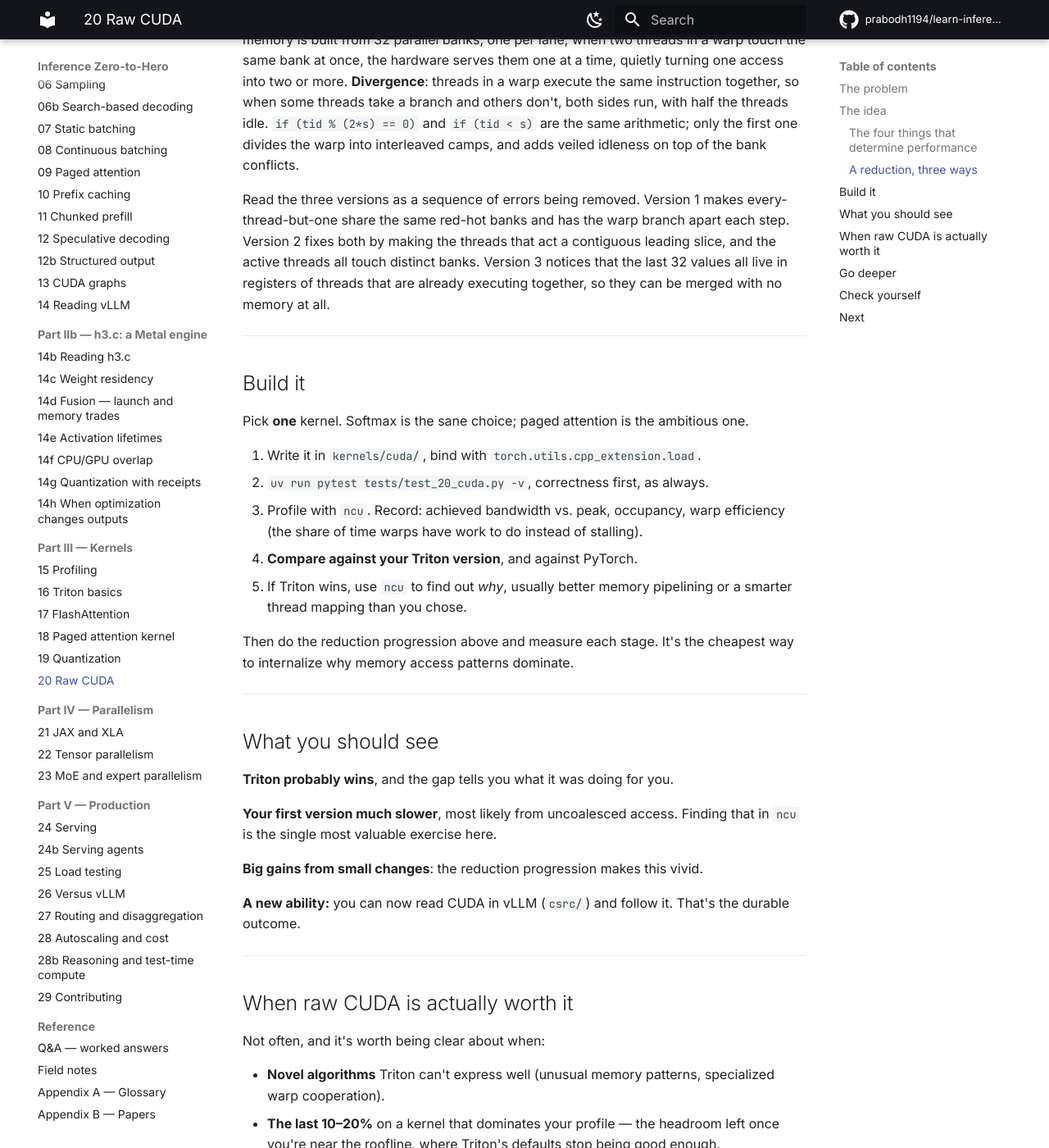
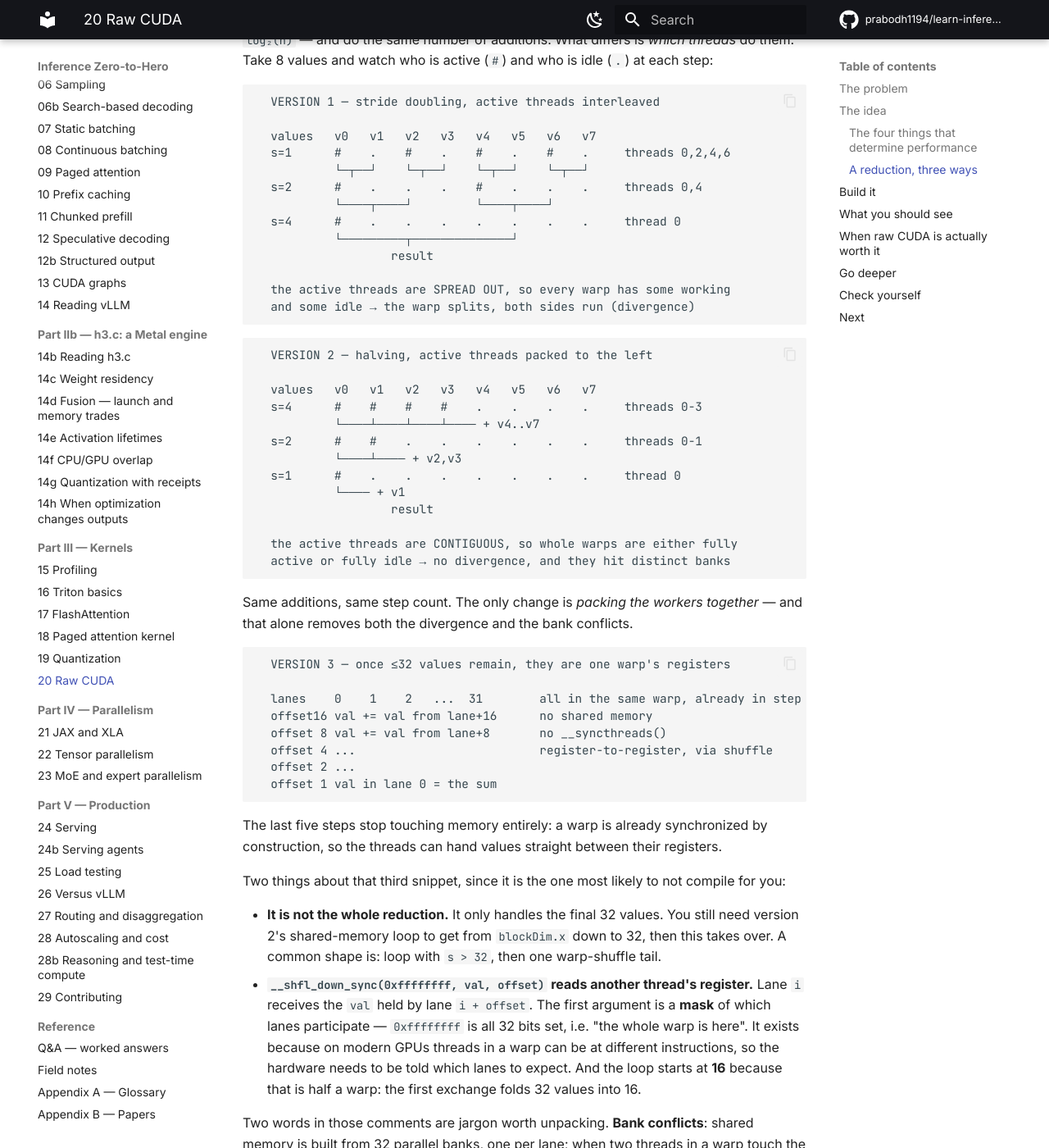
Before and after one commit to prabodh1194/learn-inference, an MkDocs documentation site: the page built from book/20-raw-cuda.md, in a window 1280 px wide and 1400 px high, scrolled down 2976 px. Shown: the whole window at 82% size. Built offline with MkDocs 1.6.1 and Material for MkDocs 9.7.7, drawn with Linux system fonts in a browser that asks for light colours; comment, search, counter and statistics services are not loaded.

Commit message:
book: L20 -- draw the reduction trees, explain __shfl_down_sync
Both reviews flagged this as the book's most diagrammable idea shown as bare
code: three reduction variants presented as three loops, with the difference
between them explained only in prose ("makes every-thread-but-one share the same
red-hot banks") -- which is describing a picture rather than drawing one.

Adds active/idle thread diagrams over 8 values for versions 1 and 2, showing
that both do the same additions in the same log2(n) steps and differ only in
WHICH threads are active: version 1 spreads them (so every warp has working and
idle lanes -> divergence), version 2 packs them contiguously (so whole warps are
uniformly active or idle -> no divergence, and distinct banks). Packing the
workers together is the entire fix. Version 3 drawn as lane-to-lane register
exchange with no memory row at all.

Also closes two gaps that would stop a reader compiling it:
- Version 3's snippet is only the final-32 tail, not a whole reduction -- you
  still need version 2's loop to get down to 32 first. Said so explicitly.
- __shfl_down_sync's arguments were never explained. Lane i receives lane
  i+offset's val; 0xffffffff is the participating-lane mask (all 32 present),
  needed because threads in a warp can sit at different instructions; the loop
  starts at 16 because that is half a warp.

Co-Authored-By: Claude Opus 5 <noreply@anthropic.com>

````diff
--- a/book/20-raw-cuda.md
+++ b/book/20-raw-cuda.md
@@ -124,6 +124,76 @@ for (int offset = 16; offset > 0; offset /= 2)
 Version 1 to version 3 is often several×. Every step is a memory-access or
 divergence insight, not an arithmetic one, which by now should sound familiar.
 
+**See the difference.** All three compute the same sum in the same number of
+steps — `log₂(n)` — and do the same number of additions. What differs is *which
+threads* do them. Take 8 values and watch who is active (`#`) and who is idle
+(`.`) at each step:
+
+```
+  VERSION 1 — stride doubling, active threads interleaved
+
+  values   v0   v1   v2   v3   v4   v5   v6   v7
+  s=1      #    .    #    .    #    .    #    .     threads 0,2,4,6
+           └─┬──┘    └─┬──┘    └─┬──┘    └─┬──┘
+  s=2      #    .    .    .    #    .    .    .     threads 0,4
+           └────┬────┘         └────┬────┘
+  s=4      #    .    .    .    .    .    .    .     thread 0
+           └─────────┬──────────────┘
+                   result
+
+  the active threads are SPREAD OUT, so every warp has some working
+  and some idle → the warp splits, both sides run (divergence)
+```
+
+```
+  VERSION 2 — halving, active threads packed to the left
+
+  values   v0   v1   v2   v3   v4   v5   v6   v7
+  s=4      #    #    #    #    .    .    .    .     threads 0-3
+           └────┴────┴────┴──── + v4..v7
+  s=2      #    #    .    .    .    .    .    .     threads 0-1
+           └────┴──── + v2,v3
+  s=1      #    .    .    .    .    .    .    .     thread 0
+           └──── + v1
+                   result
+
+  the active threads are CONTIGUOUS, so whole warps are either fully
+  active or fully idle → no divergence, and they hit distinct banks
+```
+
+Same additions, same step count. The only change is *packing the workers
+together* — and that alone removes both the divergence and the bank conflicts.
+
+```
+  VERSION 3 — once ≤32 values remain, they are one warp's registers
+
+  lanes    0    1    2   ...  31        all in the same warp, already in step
+  offset16 val += val from lane+16      no shared memory
+  offset 8 val += val from lane+8       no __syncthreads()
+  offset 4 ...                          register-to-register, via shuffle
+  offset 2 ...
+  offset 1 val in lane 0 = the sum
+```
+
+The last five steps stop touching memory entirely: a warp is already
+synchronized by construction, so the threads can hand values straight between
+their registers.
+
+Two things about that third snippet, since it is the one most likely to not
+compile for you:
+
+- **It is not the whole reduction.** It only handles the final 32 values. You
+  still need version 2's shared-memory loop to get from `blockDim.x` down to
+  32, then this takes over. A common shape is: loop with `s > 32`, then one
+  warp-shuffle tail.
+- **`__shfl_down_sync(0xffffffff, val, offset)` reads another thread's
+  register.** Lane `i` receives the `val` held by lane `i + offset`. The first
+  argument is a **mask** of which lanes participate — `0xffffffff` is all 32
+  bits set, i.e. "the whole warp is here". It exists because on modern GPUs
+  threads in a warp can be at different instructions, so the hardware needs to
+  be told which lanes to expect. And the loop starts at **16** because that is
+  half a warp: the first exchange folds 32 values into 16.
+
 Two words in those comments are jargon worth unpacking. **Bank conflicts**:
 shared memory is built from 32 parallel banks, one per lane; when two threads
 in a warp touch the same bank at once, the hardware serves them one at a time,
````
